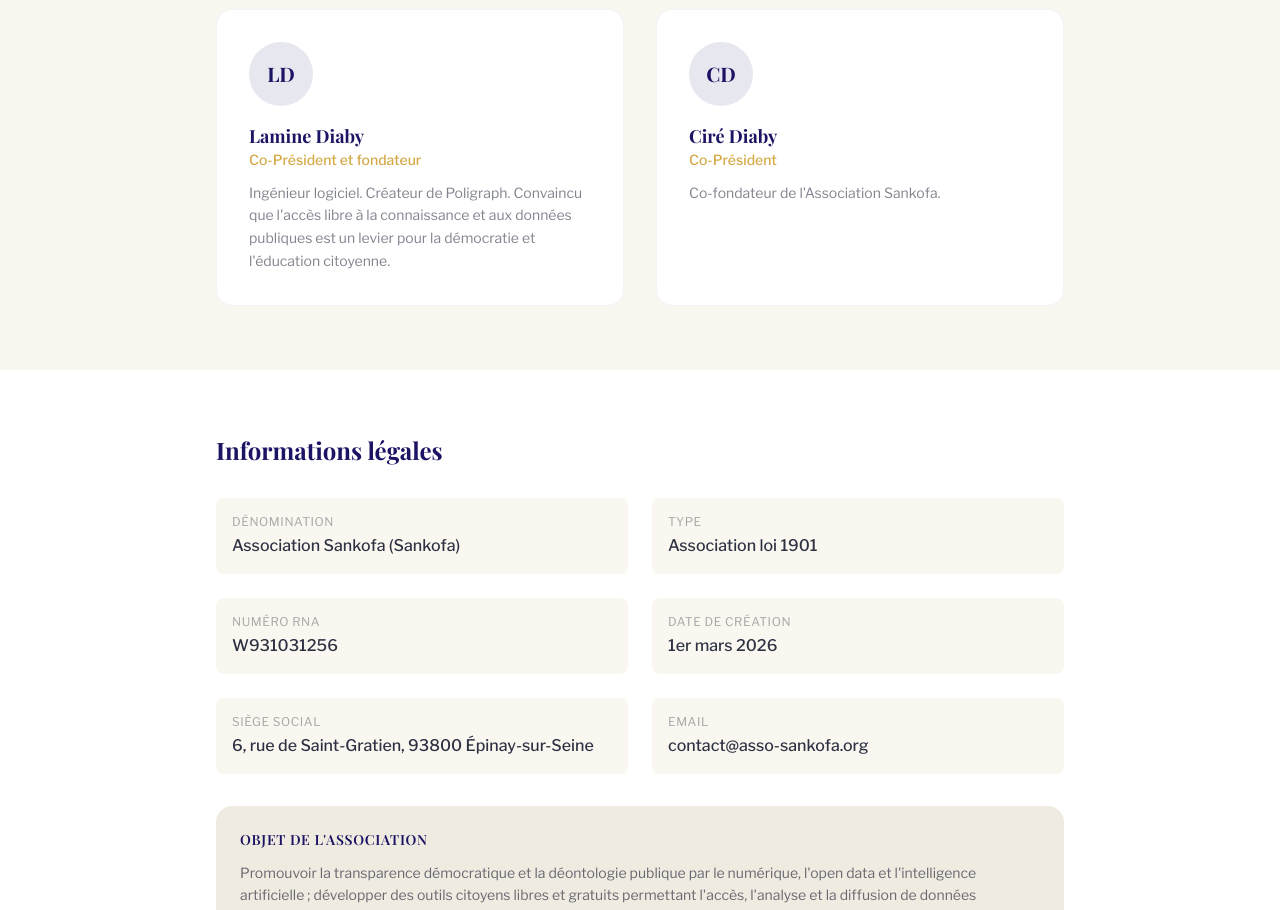
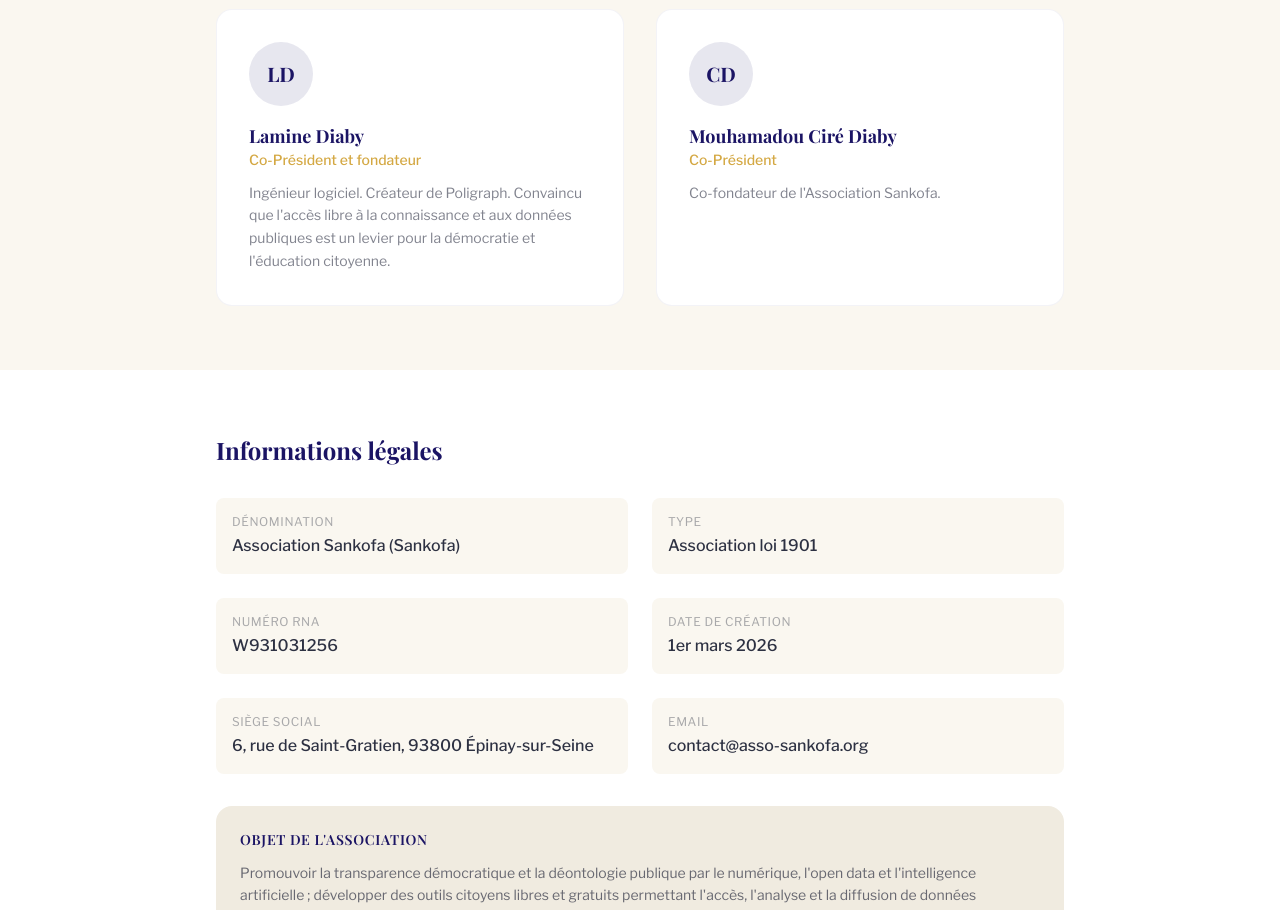
Before and after one commit to ironlam/asso-sankofa, a Next.js app: page /a-propos in a window 1280 px wide. Shown: the part 980-1890 px from the top of the page. Built offline with nearby package versions, Linux system fonts and the light colour scheme; a web font is replaced by a local one.

Commit message:
fix: update co-president name to full legal name

```diff
--- a/src/app/a-propos/page.tsx
+++ b/src/app/a-propos/page.tsx
@@ -109,7 +109,7 @@
                   </span>
                 </div>
                 <h3 className="text-lg font-bold text-indigo font-display">
-                  Ciré Diaby
+                  Mouhamadou Ciré Diaby
                 </h3>
                 <p className="text-gold text-sm font-medium mb-3">
                   Co-Président
```
